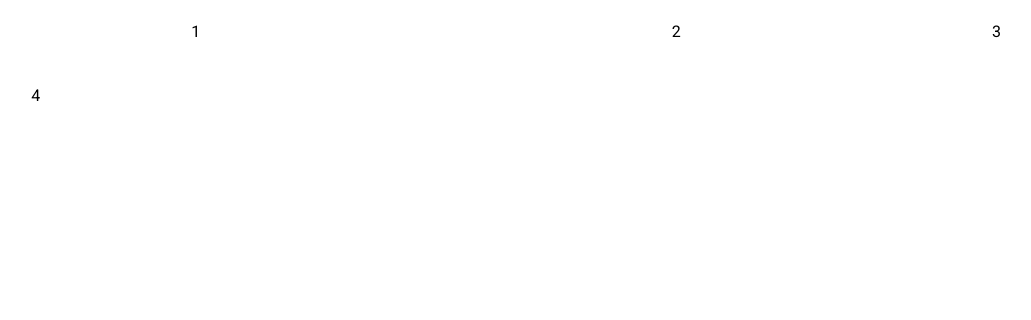
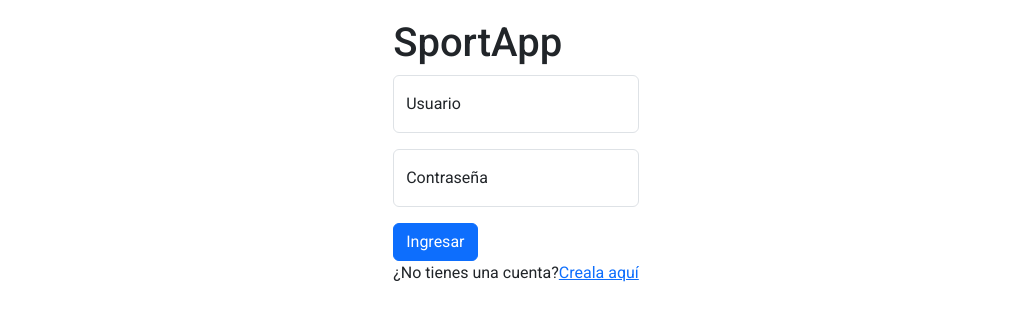
Before and after one commit to JuanSebastianBecerra/inseparables-sportapp-web, an Angular app: page / in a window 1280 px wide. Shown: the top 320 px of the page, without its empty margins (124-1155 px from the left). Built offline with nearby package versions, Linux system fonts and the light colour scheme.

Commit message:
feat: agregar bootstrap y maquetacion de pantalla autenticacion

```diff
--- a/angular.json
+++ b/angular.json
@@ -16,18 +16,17 @@
             "outputPath": "dist/inseparables-sportapp-web",
             "index": "src/index.html",
             "main": "src/main.ts",
-            "polyfills": [
-              "zone.js"
-            ],
+            "polyfills": ["zone.js"],
             "tsConfig": "tsconfig.app.json",
-            "assets": [
-              "src/favicon.ico",
-              "src/assets"
-            ],
+            "assets": ["src/favicon.ico", "src/assets"],
             "styles": [
+              "node_modules/bootstrap/dist/css/bootstrap.min.css",
               "src/styles.css"
             ],
-            "scripts": []
+            "scripts": [
+              "node_modules/jquery/dist/jquery.min.js",
+              "node_modules/bootstrap/dist/js/bootstrap.min.js"
+            ]
           },
           "configurations": {
             "production": {
@@ -78,18 +77,10 @@
           "builder": "@angular-devkit/build-angular:karma",
           "options": {
             "codeCoverage": true,
-            "polyfills": [
-              "zone.js",
-              "zone.js/testing"
-            ],
+            "polyfills": ["zone.js", "zone.js/testing"],
             "tsConfig": "tsconfig.spec.json",
-            "assets": [
-              "src/favicon.ico",
-              "src/assets"
-            ],
-            "styles": [
-              "src/styles.css"
-            ],
+            "assets": ["src/favicon.ico", "src/assets"],
+            "styles": ["src/styles.css"],
             "scripts": [],
             "karmaConfig": "karma.conf.js"
           }
--- a/package.json
+++ b/package.json
@@ -21,6 +21,8 @@
     "@angular/platform-browser": "^16.2.0",
     "@angular/platform-browser-dynamic": "^16.2.0",
     "@angular/router": "^16.2.0",
+    "bootstrap": "^5.3.3",
+    "jquery": "^3.7.1",
     "rxjs": "~7.8.0",
     "tslib": "^2.3.0",
     "zone.js": "~0.13.0"
--- a/src/app/autenticacion/autenticacion.component.css
+++ b/src/app/autenticacion/autenticacion.component.css
@@ -0,0 +1,3 @@
+.backgorund-test-color{
+    background-color: red;
+}
--- a/src/app/autenticacion/autenticacion.component.html
+++ b/src/app/autenticacion/autenticacion.component.html
@@ -1,6 +1,26 @@
-<mat-grid-list cols="4" rowHeight="5:1">
-    <mat-grid-tile colspan="2">1</mat-grid-tile>
-    <mat-grid-tile colspan="1">2</mat-grid-tile>
-    <mat-grid-tile>3</mat-grid-tile>
-    <mat-grid-tile>4</mat-grid-tile>
-  </mat-grid-list>
+<mat-grid-list cols="4" rowHeight="1:1">
+  <mat-grid-tile />
+  <mat-grid-tile colspan="2">
+    <mat-card>
+      <mat-card-content>
+        <form>
+          <h1>SportApp</h1>
+          <div class="input-group mb-3">
+            <div class="form-floating">
+              <input type="text" class="form-control" id="floatingInputGroup1" placeholder="Usuario">
+              <label for="floatingInputGroup1">Usuario</label>
+            </div>
+          </div>
+          <div class="input-group mb-3">
+            <div class="form-floating">
+              <input type="text" class="form-control" id="floatingInputGroup1" placeholder="password">
+              <label for="floatingInputGroup1">Contraseña</label>
+            </div>
+          </div>
+          <button type="submit" class="btn btn-primary">Ingresar</button>
+          <p>¿No tienes una cuenta?<a class="link-opacity-100" href="#">Creala aquí</a></p>
+        </form>
+      </mat-card-content>
+    </mat-card>
+  </mat-grid-tile>
+</mat-grid-list>
--- a/src/app/autenticacion/autenticacion.component.ts
+++ b/src/app/autenticacion/autenticacion.component.ts
@@ -1,12 +1,13 @@
 import { Component } from '@angular/core';
 import {MatGridListModule} from '@angular/material/grid-list';
+import {MatCardModule} from '@angular/material/card';
 
 @Component({
   selector: 'app-autenticacion',
   templateUrl: './autenticacion.component.html',
   styleUrls: ['./autenticacion.component.css'],
   standalone: true,
-  imports: [MatGridListModule]
+  imports: [MatGridListModule, MatCardModule]
 })
 export class AutenticacionComponent {
 
```
